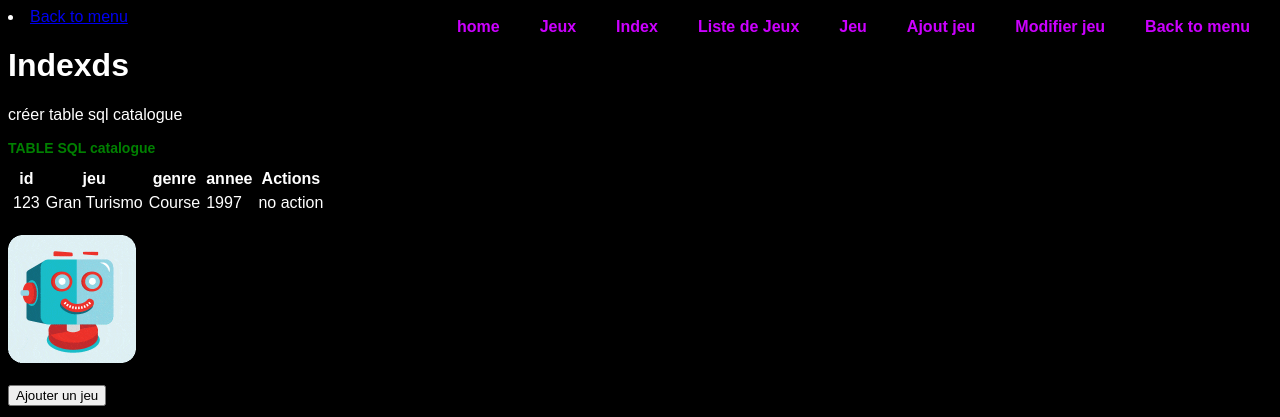
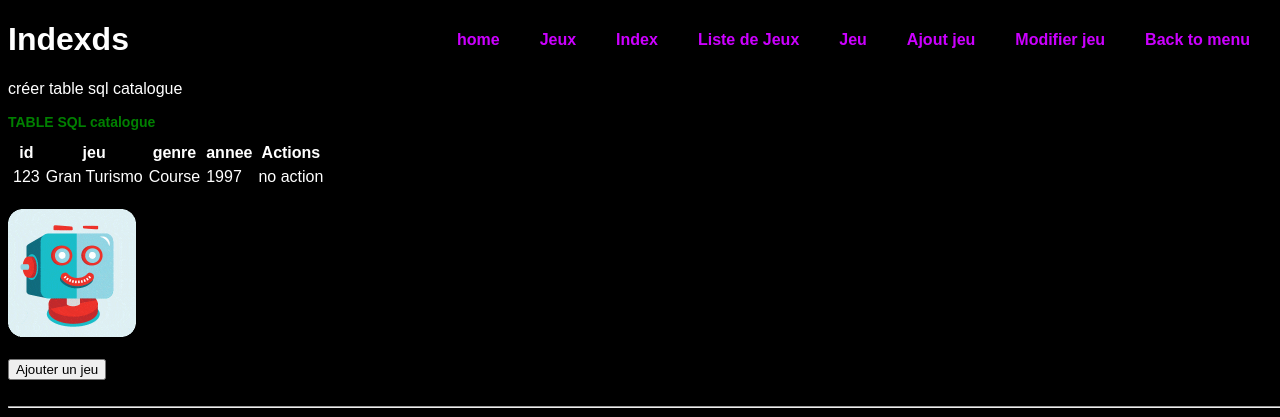
Before and after one commit to MaverickYoan/catalogue_jeu_genre_ann-e, a PHP site: page / in a window 1280 px wide. Shown: the top 417 px of the page. Run offline with PHP 8.4, Linux system fonts and the light colour scheme; data that the repository does not hold is empty; some libraries are stand-ins or nearby versions.

Commit message:
Back to menu

```diff
--- a/src/add.php
+++ b/src/add.php
@@ -89,7 +89,7 @@
             <li><a href="http://localhost:8001/jeu.php">Jeu</a></li>
             <li><a href="http://localhost:8001/add.php">Ajout jeu</a></li>
             <li><a href="http://localhost:8001/modifier.php">Modifier jeu</a></li>
-            <li><a class="links" href="/">Back to menu</a></li>
+            <li><a href="http://localhost:8001/home.php">Back to menu</a></li>
         </ul>
     </nav>
 
--- a/src/home.php
+++ b/src/home.php
@@ -51,11 +51,11 @@
             <li><a href="http://localhost:8001/jeu.php">Jeu</a></li>
             <li><a href="http://localhost:8001/add.php">Ajout jeu</a></li>
             <li><a href="http://localhost:8001/modifier.php">Modifier jeu</a></li>
-            <li><a class="links" href="/">Back to menu</a></li>
+            <li><a href="http://localhost:8001/home.php">Back to menu</a></li>
         </ul>
     </nav>
     </nav>
-    <li><a class="links" href="/">Back to menu</a></li>
+        <a href="http://localhost:8001/home.php">Back to menu</a>
 
     <h1 style="background-color: black; color: white; width:fit-content">Index</h1>
     <p>créer table sql catalogue</p>
--- a/src/index.php
+++ b/src/index.php
@@ -59,11 +59,9 @@
             <li><a href="http://localhost:8001/jeu.php">Jeu</a></li>
             <li><a href="http://localhost:8001/add.php">Ajout jeu</a></li>
             <li><a href="http://localhost:8001/modifier.php">Modifier jeu</a></li>
-            <li><a class="links" href="/">Back to menu</a></li>
+            <li><a href="http://localhost:8001/home.php">Back to menu</a></li>
         </ul>
     </nav>
-    <li><a class="links" href="/">Back to menu</a></li>
-
     <h1 style="background-color: black; color: white; width:fit-content">Indexds</h1>
     <p>créer table sql catalogue</p>
 
--- a/src/jeu.php
+++ b/src/jeu.php
@@ -62,7 +62,7 @@
             <li><a href="http://localhost:8001/jeu.php">Jeu</a></li>
             <li><a href="http://localhost:8001/add.php">Ajout jeu</a></li>
             <li><a href="http://localhost:8001/modifier.php">Modifier jeu</a></li>
-            <li><a class="links" href="http://localhost:8001/home.php">Back to menu</a></li>
+            <li><a href="http://localhost:8001/home.php">Back to menu</a></li>
         </ul>
     </nav>
 
--- a/src/liste.php
+++ b/src/liste.php
@@ -52,7 +52,7 @@
             <li><a href="http://localhost:8001/jeu.php">Jeu</a></li>
             <li><a href="http://localhost:8001/add.php">Ajout jeu</a></li>
             <li><a href="http://localhost:8001/modifier.php">Modifier jeu</a></li>
-            <li><a class="links" href="/">Back to menu</a></li>
+            <li><a href="http://localhost:8001/home.php">Back to menu</a></li>
         </ul>
     </nav>
 
--- a/src/modifier.php
+++ b/src/modifier.php
@@ -98,7 +98,7 @@
             <li><a href="http://localhost:8001/jeu.php">Jeu</a></li>
             <li><a href="http://localhost:8001/add.php">Ajout jeu</a></li>
             <li><a href="http://localhost:8001/modifier.php">Modifier jeu</a></li>
-            <li><a class="links" href="/">Back to menu</a></li>
+            <li><a href="http://localhost:8001/home.php">Back to menu</a></li>
         </ul>
     </nav>
 
--- a/src/wink.php
+++ b/src/wink.php
@@ -734,7 +734,7 @@
             <li><a href="http://localhost:8001/jeu.php">Jeu</a></li>
             <li><a href="http://localhost:8001/add.php">Ajout jeu</a></li>
             <li><a href="http://localhost:8001/modifier.php">Modifier jeu</a></li>
-            <li><a class="links" href="/">Back to menu</a></li>
+            <li><a href="http://localhost:8001/home.php">Back to menu</a></li>
         </ul>
     </nav>
     </header>
```
